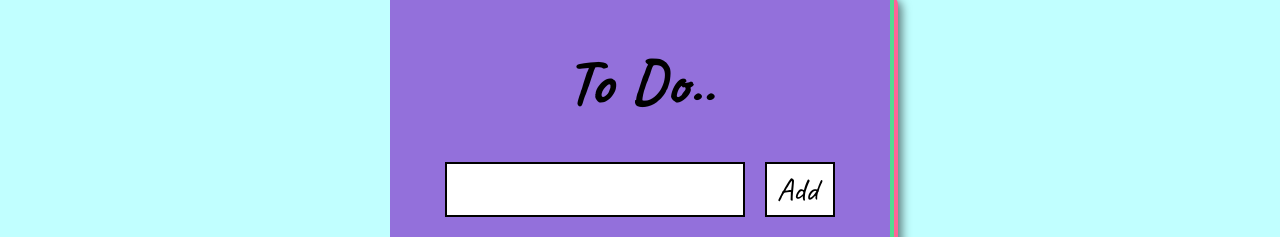
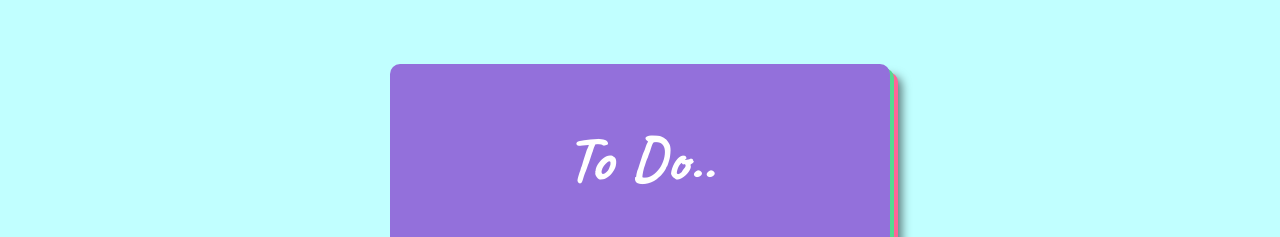
Before and after one commit to joshhammer/todo-with-react-context, a React (Create React App) app: page / in a window 1280 px wide. Shown: the top 237 px of the page. Built offline with nearby package versions, Linux system fonts and the light colour scheme.

Commit message:
some layout adjustments & word-wrap css

```diff
--- a/src/App.scss
+++ b/src/App.scss
@@ -1,7 +1,9 @@
 .App {
-  height: 100vh;
-  display: flex;
-  justify-content: center;
-  align-items: center;
-  background-color: rgb(193, 255, 255);
+  min-height: 100vh;
+  width: 100vw;
+  padding: 4rem;
+  // display: flex;
+  // justify-content: center;
+  // align-items: flex-start;
+  background-color: var(--bg-blue);
 }
--- a/src/components/TodoApp/TodoApp.js
+++ b/src/components/TodoApp/TodoApp.js
@@ -9,10 +9,10 @@ import "./TodoApp.scss"
 export default function TodoApp() {
 const {todos, addNewTodo} = useContext(TodoContext)
 
-
 const allTodos = todos.map(todo => {
   return <TodoItem key={todo.id} todo={todo}/>
 })
+
 const [newTodoTitle, setNewTodoTitle] = useState("")
 
 const handleChange = (event) => {
@@ -39,7 +39,9 @@ const handleSubmit = (event) => {
           />
           <button type="submit" >Add</button>
         </form>
-        {allTodos}
+        <div className="todo-elements-container">
+          {allTodos}
+        </div>
       </div>
     </main>
   )
--- a/src/components/TodoApp/TodoApp.scss
+++ b/src/components/TodoApp/TodoApp.scss
@@ -1,6 +1,7 @@
 .main-app-container {
+  margin: 0 auto;
   min-width: 500px;
-  max-width: 30%;
+  max-width: 25%;
   padding: 55px;
   border-radius: 10px;
   background-color: mediumpurple;
@@ -9,10 +10,16 @@
               12px 12px 10px rgba(black, 0.5),
   ;
 
+  .todo-elements-container {
+    max-height: 600px;
+    overflow: scroll;
+  }
+
   .app-title {
     font-size: 4rem;
     text-align: center;
     margin: 0 0 2.5rem 0;
+    color: white;
   }
 
   .input-form {
--- a/src/context/TodoContext.js
+++ b/src/context/TodoContext.js
@@ -16,7 +16,7 @@ function TodoContextProvider(props) {
       completed: false
     }
     setTodos(prevTodos => {
-      return [...prevTodos, newTodo]
+      return [newTodo, ...prevTodos]
     })
   }
 
--- a/src/index.scss
+++ b/src/index.scss
@@ -3,6 +3,7 @@
   --main-green: rgb(84, 218, 144);
   --main-red: #ff6497;
   --main-box-shadow: 2px 2px 0px black;
+  --bg-blue: rgb(193, 255, 255);
 }
 
 * {
@@ -11,6 +12,17 @@
   box-sizing: border-box;
 }
 
+
 body {
   font-family: var(--main-font);
 }
+
+h1, h2, h3, h4, h5, h6, p a {
+    overflow-wrap: break-word;
+    word-wrap: break-word;
+    word-break: break-word;
+    -ms-hyphens: auto;
+    -moz-hyphens: auto;
+    -webkit-hyphens: auto;
+    hyphens: auto;
+}
```
